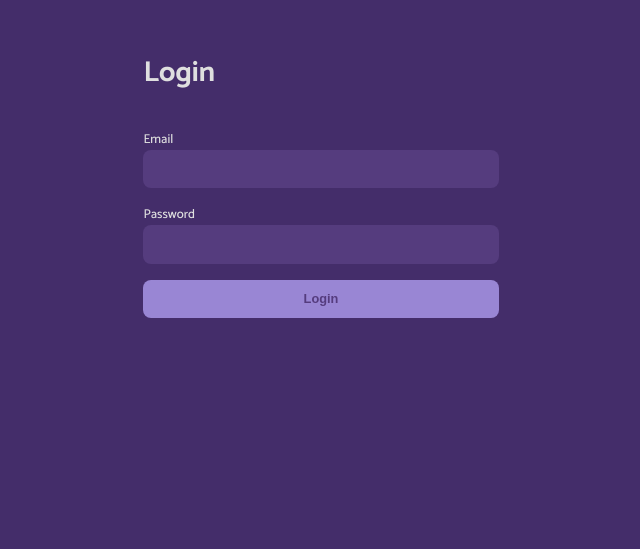
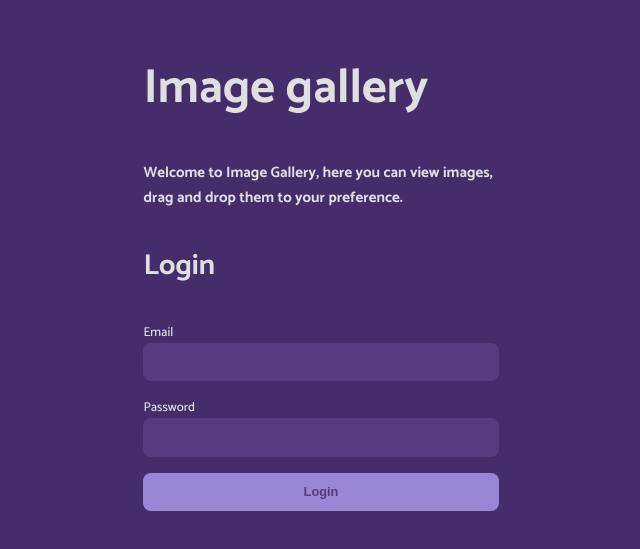
Before and after one commit to paxchal/gallery-app, a React (Create React App) app: page / in a window 1280 px wide. Shown: the part 111-660 px from the top of the page, without its empty margins (319-959 px from the left). Built offline with nearby package versions, Linux system fonts and the light colour scheme; no server answers.

Commit message:
Update Login.jsx

```diff
--- a/src/Login.jsx
+++ b/src/Login.jsx
@@ -27,6 +27,11 @@ function Login() {
   return (
     <div className="Login-page">
       <div className="login-cnt">
+        <h1>Image gallery</h1>
+        <h2>
+          Welcome to <strong>Image Gallery</strong>, here you can view images,
+          drag and drop them to your preference.
+        </h2>
         <p className="login-header">Login</p>
         <form onSubmit={(e) => handleSubmit(e)}>
           <label className="login-label" for="email">
```
